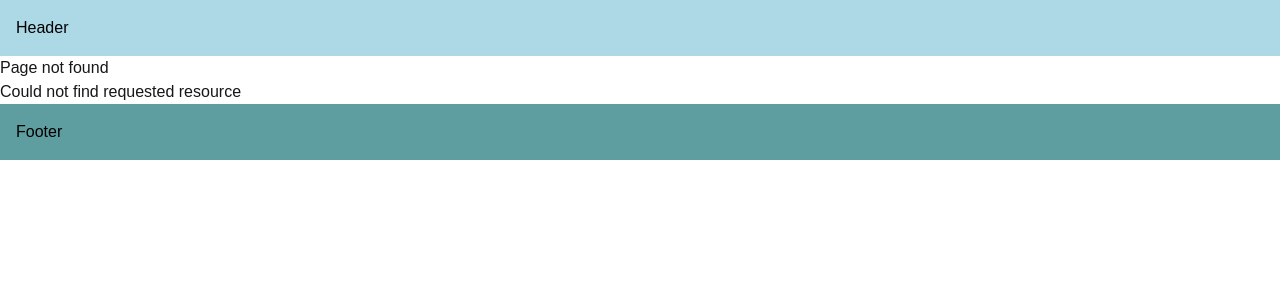
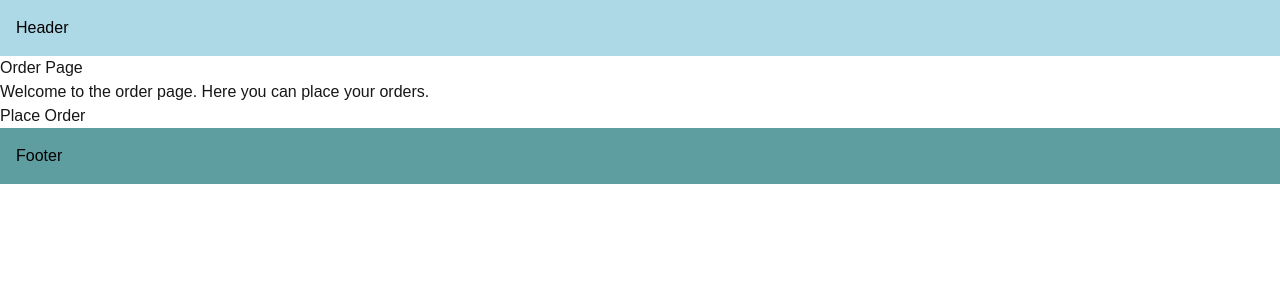
Before and after one commit to Hamimsiddiq007/next.js_00, a Next.js app: page /order in a window 1280 px wide. Before the commit this address had no page. Shown: the top 300 px of the page. Built offline with nearby package versions, Linux system fonts and the light colour scheme.

Commit message:
navigation useRouter

```diff
--- /dev/null
+++ b/app/order/page.tsx
@@ -0,0 +1,18 @@
+"use client";
+
+import { useRouter } from "next/navigation";
+
+export default function OrderPage() {
+    const router = useRouter();
+    const handleClick = () => {
+        alert('Order placed successfully!');
+        router.push('/');
+    }
+  return (
+    <div>
+      <h1>Order Page</h1>
+      <p>Welcome to the order page. Here you can place your orders.</p>
+      <button onClick={handleClick}>Place Order</button>
+    </div>
+  );
+}
```
